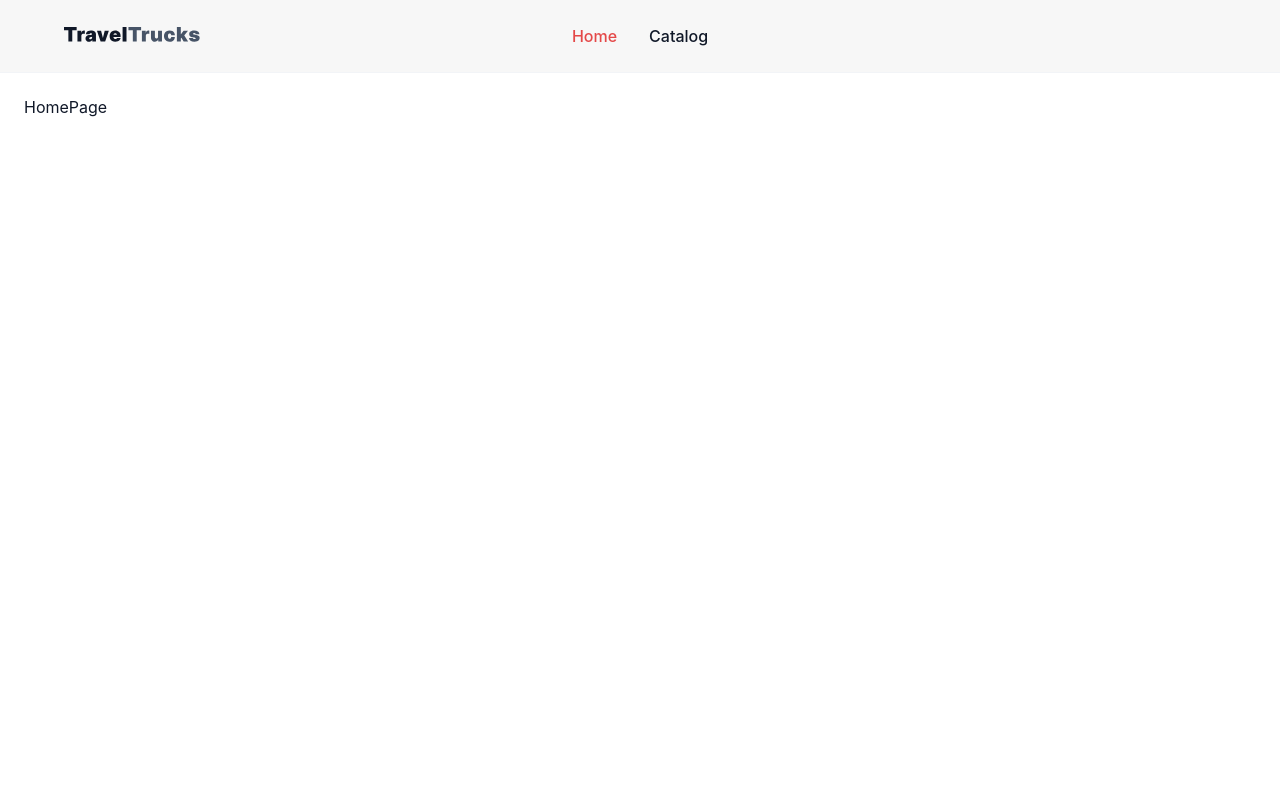
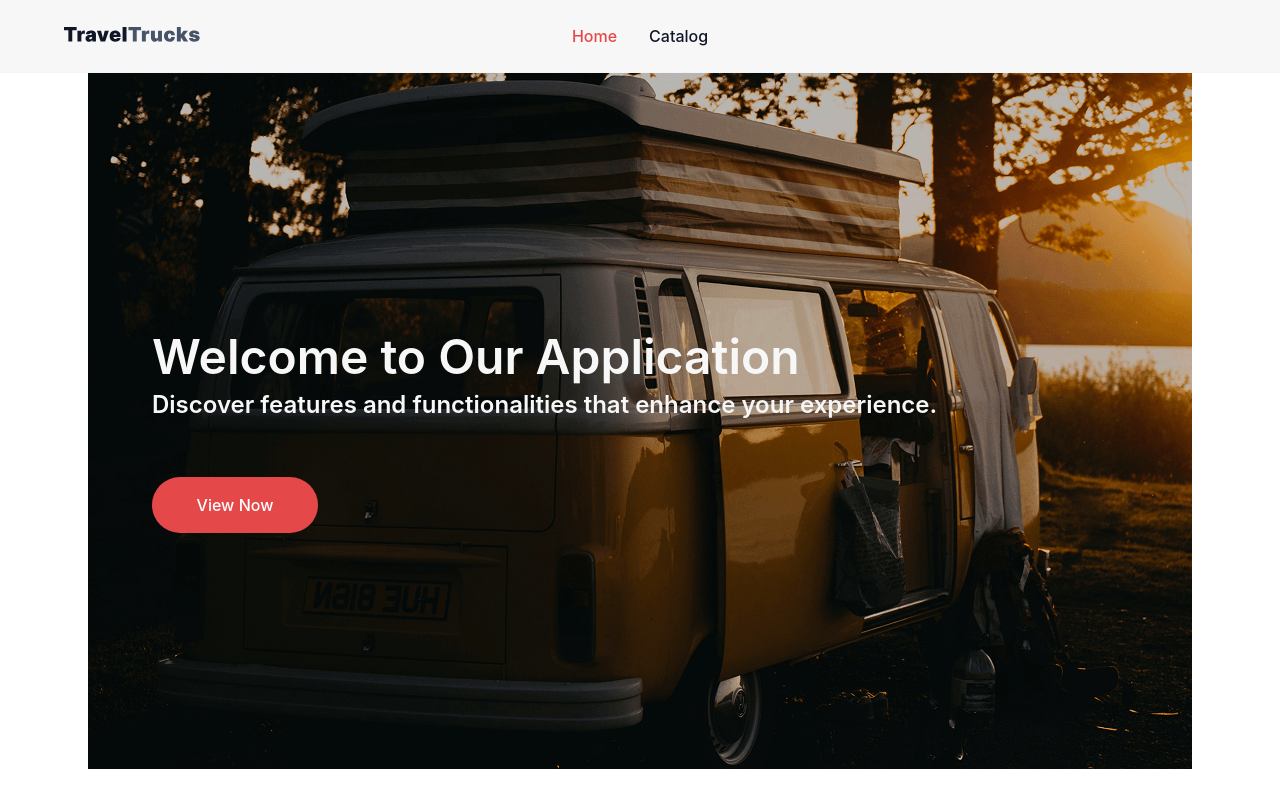
Before and after one commit to bilisimfatihi/travel-trucks, a React (Vite) app: page / in a window 1280 px wide. Built offline with nearby package versions, Linux system fonts and the light colour scheme.

Commit message:
feat: add home page

```diff
--- a/src/components/Layout/Layout.module.css
+++ b/src/components/Layout/Layout.module.css
@@ -1,3 +1,3 @@
 .main {
-    padding: 24px;
+    padding: 0 24px;
 }
--- a/src/pages/HomePage/HomePage.jsx
+++ b/src/pages/HomePage/HomePage.jsx
@@ -1,7 +1,22 @@
-import React from "react";
+import { NavLink } from "react-router-dom";
+import styles from "./HomePage.module.css";
 
 const HomePage = () => {
-  return <div>HomePage</div>;
+  return (
+    <div className="container">
+      <div className={styles.hero}>
+        <div className={styles.content}>
+          <h1 className={styles.title}>Welcome to Our Application</h1>
+          <p className={styles.subtitle}>
+            Discover features and functionalities that enhance your experience.
+          </p>
+        </div>
+        <NavLink to="/catalog" className="search-button">
+          View Now
+        </NavLink>
+      </div>
+    </div>
+  );
 };
 
 export default HomePage;
--- /dev/null
+++ b/src/pages/HomePage/HomePage.module.css
@@ -0,0 +1,27 @@
+.hero {
+    background-image: url('/images/hero.png');
+    background-color: #f5f5f5;
+    padding: 64px;
+    height: 696px;
+    align-content: center;
+}
+
+.content {
+    margin-bottom: 56px;
+}
+
+.title {
+    font-weight: 600;
+    font-size: 48px;
+    line-height: 32px;
+    color: #F7F7F7;
+    margin-bottom: 16px;
+}
+
+.subtitle {
+    font-weight: 600;
+    font-size: 24px;
+    line-height: 32px;
+    color: #F7F7F7;
+    margin: 0px;
+}
--- a/src/styles/global.css
+++ b/src/styles/global.css
@@ -49,6 +49,7 @@ ul {
 }
 
 .search-button {
+    display: inline-block;
     font-family: inherit;
     cursor: pointer;
     background-color: #E44848;
```
Also changed, not shown: public/images/hero.png (added).
